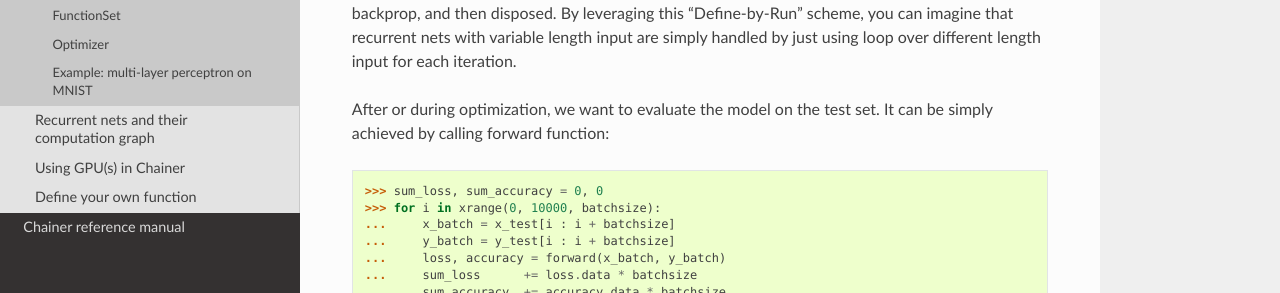
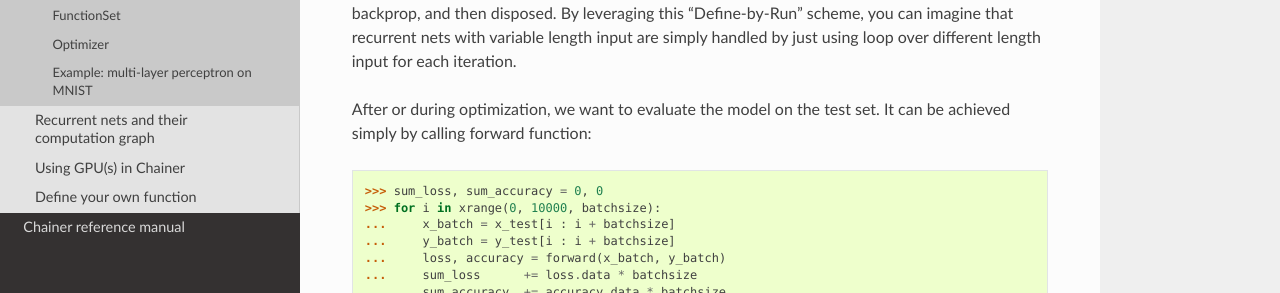
Before and after one commit to mitmul/intel-chainer, a Sphinx documentation site: the page built from docs/source/tutorial/basic.rst, in a window 1280 px wide and 900 px high, scrolled down 7112 px. Shown: the part 275-568 px from the top of the window. Built offline with Sphinx 7.4.7 and the Read the Docs theme 2.0.0, drawn with Linux system fonts in a browser that asks for light colours.

Commit message:
sintactical change

```diff
--- a/docs/source/tutorial/basic.rst
+++ b/docs/source/tutorial/basic.rst
@@ -314,7 +314,7 @@ Here you find that, at each iteration, the network is defined by forward computa
 By leveraging this "Define-by-Run" scheme, you can imagine that recurrent nets with variable length input are simply handled by just using loop over different length input for each iteration.
 
 After or during optimization, we want to evaluate the model on the test set.
-It can be simply achieved by calling forward function::
+It can be achieved simply by calling forward function::
 
   >>> sum_loss, sum_accuracy = 0, 0
   >>> for i in xrange(0, 10000, batchsize):
```
